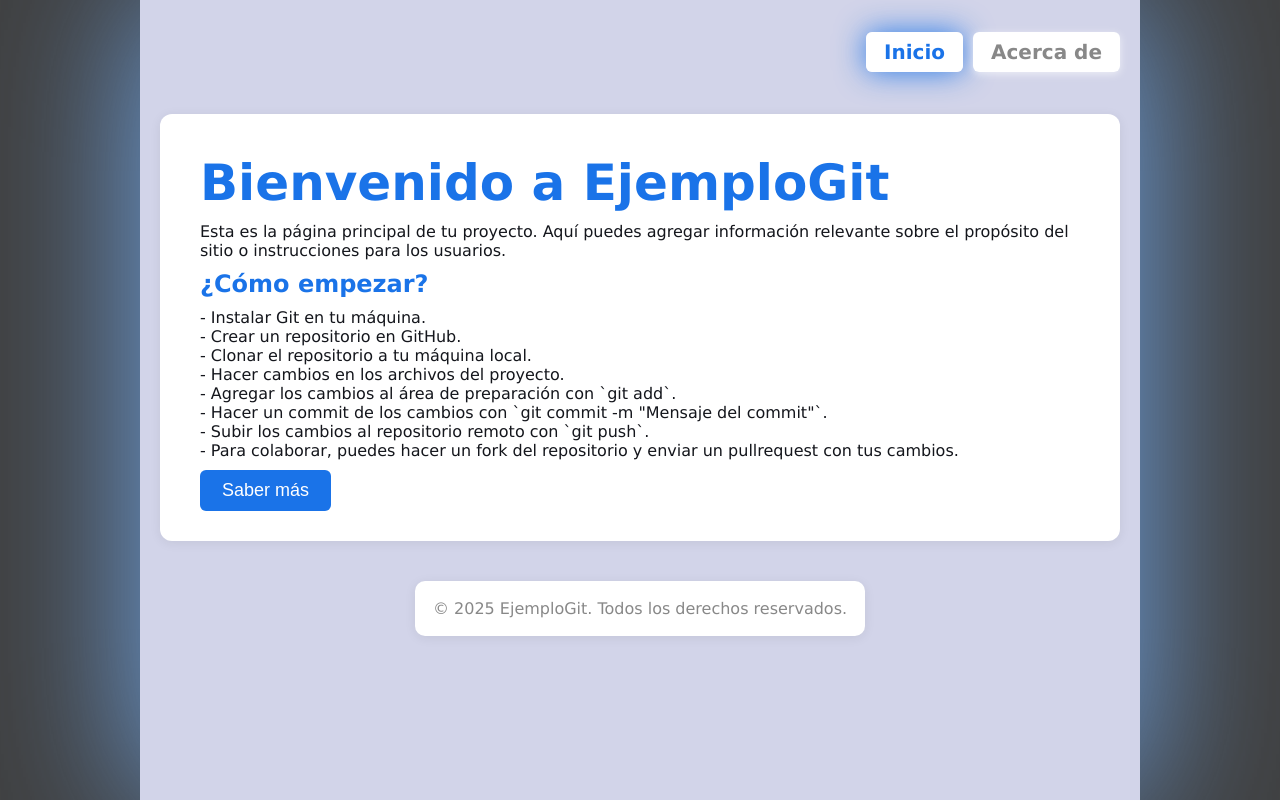
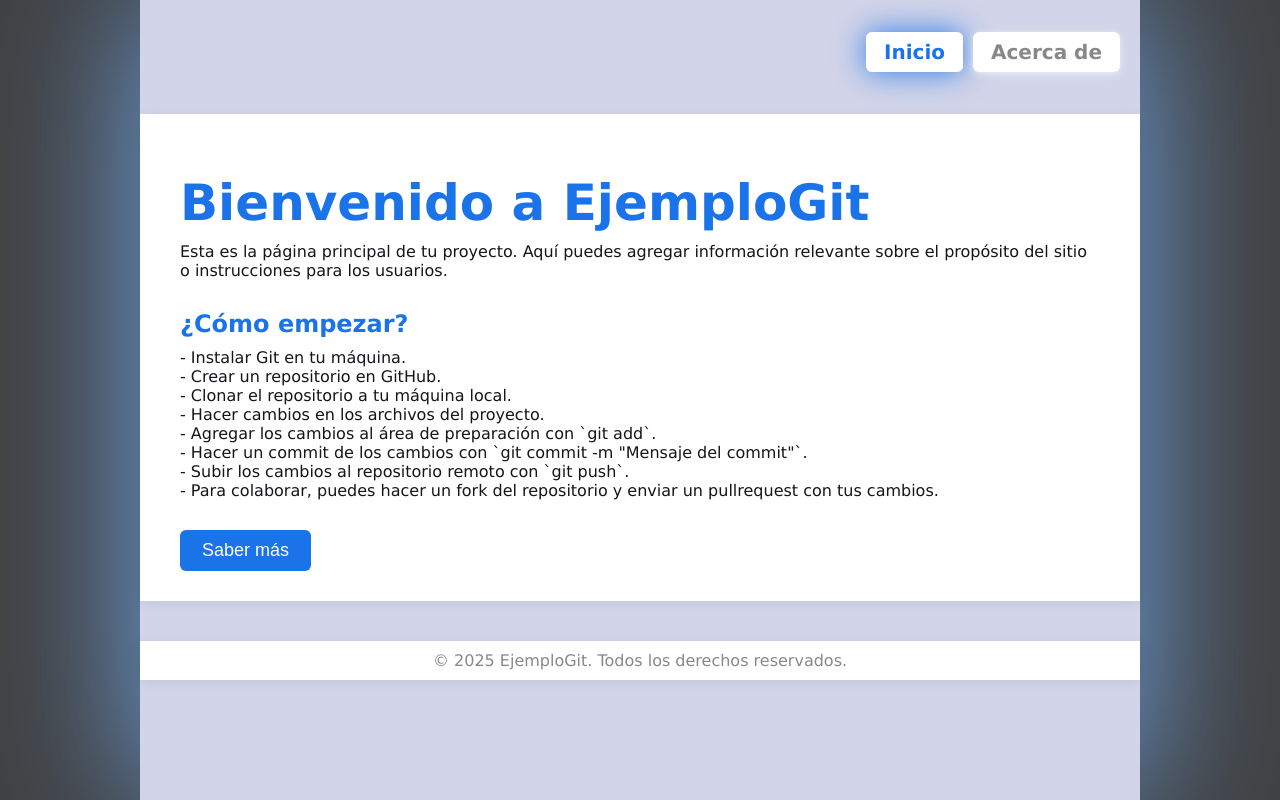
Before and after one commit to jorgeDev125/GitEjemplo, a plain HTML site: page index.html in a window 1280 px wide. Drawn offline with Linux system fonts and the light colour scheme.

Commit message:
change styles

```diff
--- a/styles.css
+++ b/styles.css
@@ -11,9 +11,9 @@
 }
 
 body {
-  margin: 0 auto 0;
+  margin: 0 auto;
   height: 100vh;
-  padding: 20px;
+  padding: 20px 0;
   background-color: #d2d4e9;
   color: rgb(20, 22, 28);
   font-family: Verdana, Geneva, Tahoma, sans-serif;
@@ -29,7 +29,7 @@
 
 nav {
   margin-bottom: 30px;
-  padding: 0 0 0 30px;
+  padding: 0 20px 0 30px;
 }
 
 .nav-list {
@@ -68,7 +68,6 @@
 
 section {
   background: #fff;
-  border-radius: 12px;
   box-shadow: 0 2px 12px rgba(0, 0, 0, 0.07);
   padding: 30px 40px;
   margin-bottom: 30px;
@@ -84,7 +83,7 @@
   color: #1a73e8;
   font-weight: bold;
   margin-bottom: 10px;
-  margin-top: 10px;
+  margin-top: 30px;
 }
 
 button,
@@ -97,7 +96,7 @@
   font-size: 18px;
   cursor: pointer;
   transition: background 0.2s;
-  margin-top: 10px;
+  margin-top: 30px;
 }
 button:hover,
 .btn:hover {
@@ -106,14 +105,12 @@
 
 footer {
   margin: 40px auto 0;
-  padding: 18px;
-  width: fit-content;
+  padding: 10px;
+  width: 100%;
   text-align: center;
   color: #888;
-  border-radius: 10px;
   background-color: #fff;
   box-shadow: 0 2px 12px rgba(0, 0, 0, 0.07);
-
 }
 
 @media (max-width: 700px) {
```
